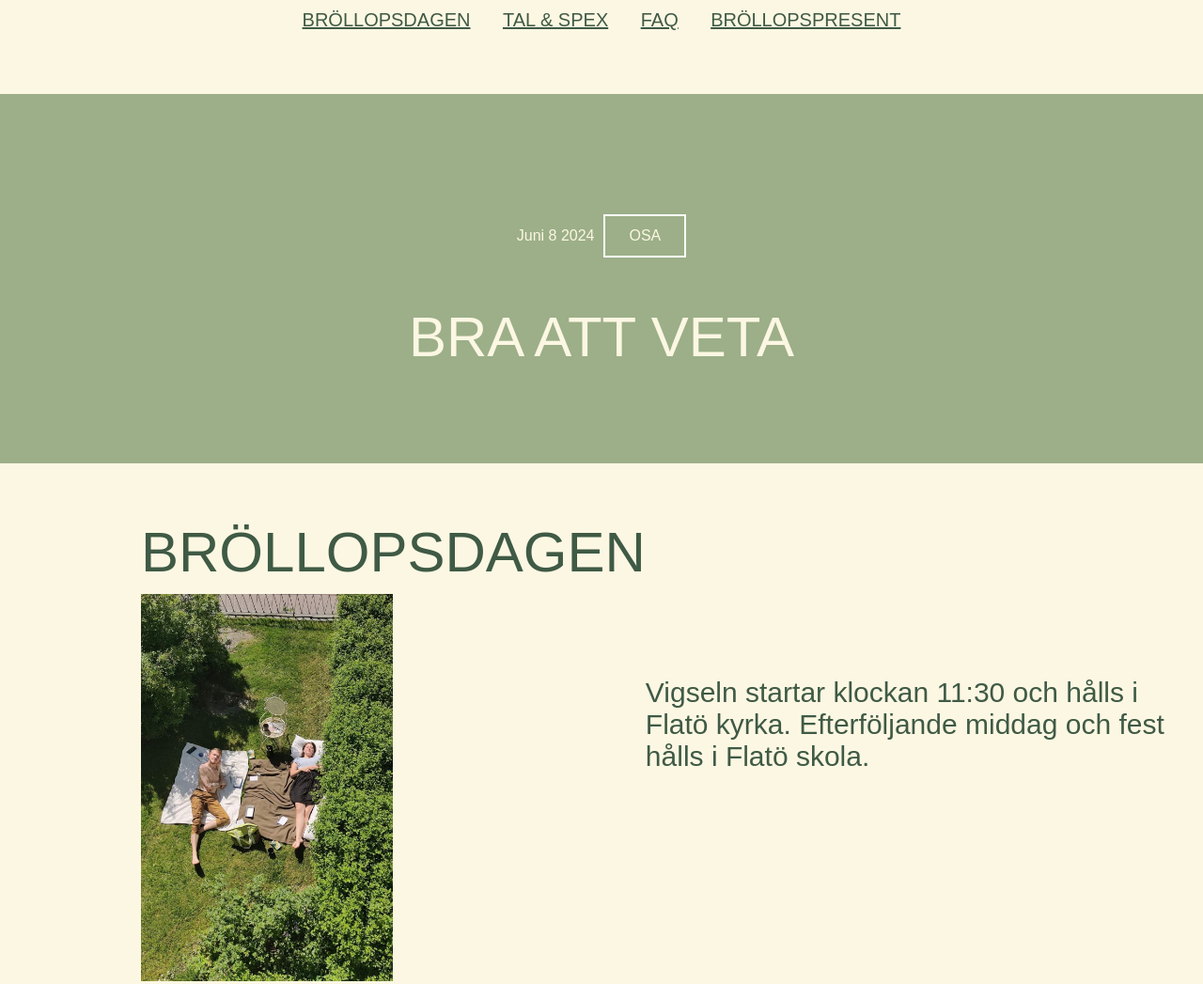
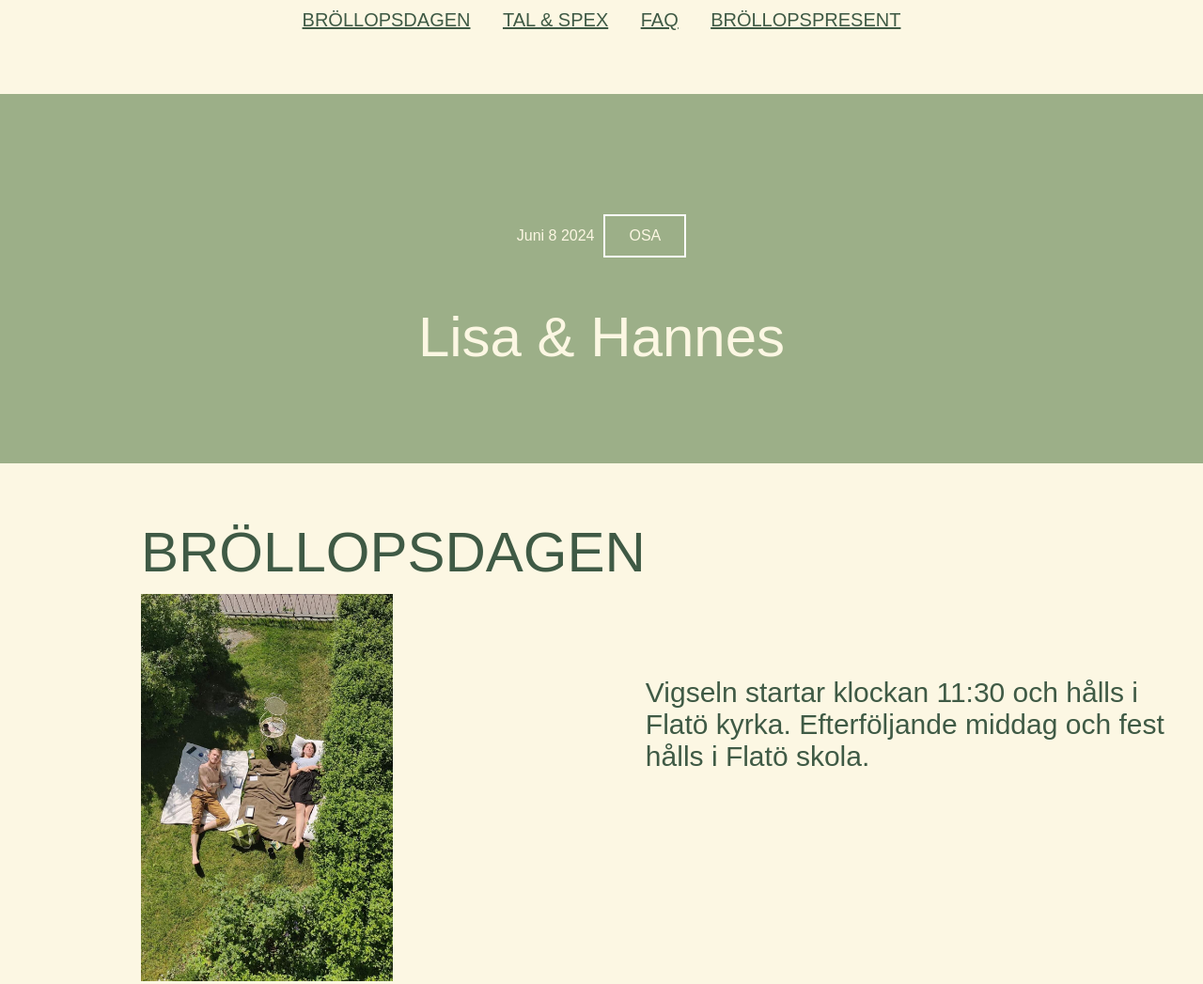
Before and after one commit to ViktorSjoblom/wedding, a plain HTML site: page info.html in a window 1280 px wide. Shown: the top 1047 px of the page at 94% size. Drawn offline with Linux system fonts and the light colour scheme.

Commit message:
Update info.html

```diff
--- a/info.html
+++ b/info.html
@@ -22,7 +22,7 @@
                 <p>Juni 8 2024</p>
                 <a class="osa-button" target="_blank" href="https://docs.google.com/forms/d/e/1FAIpQLSe8ke-3D_IgOhDRhIE-k9D7y4_xGArpjlGfzsM30u9i4suHxQ/viewform?usp=sf_link">OSA</a>
             </div>
-            <p class="big-text">BRA ATT VETA</p>
+            <p class="big-text">Lisa & Hannes</p>
             <div id="brollopsdagen" class="time-info">
                 <div class="asdf">
                     <p class="big-text lol">BRÖLLOPSDAGEN</p>
```
